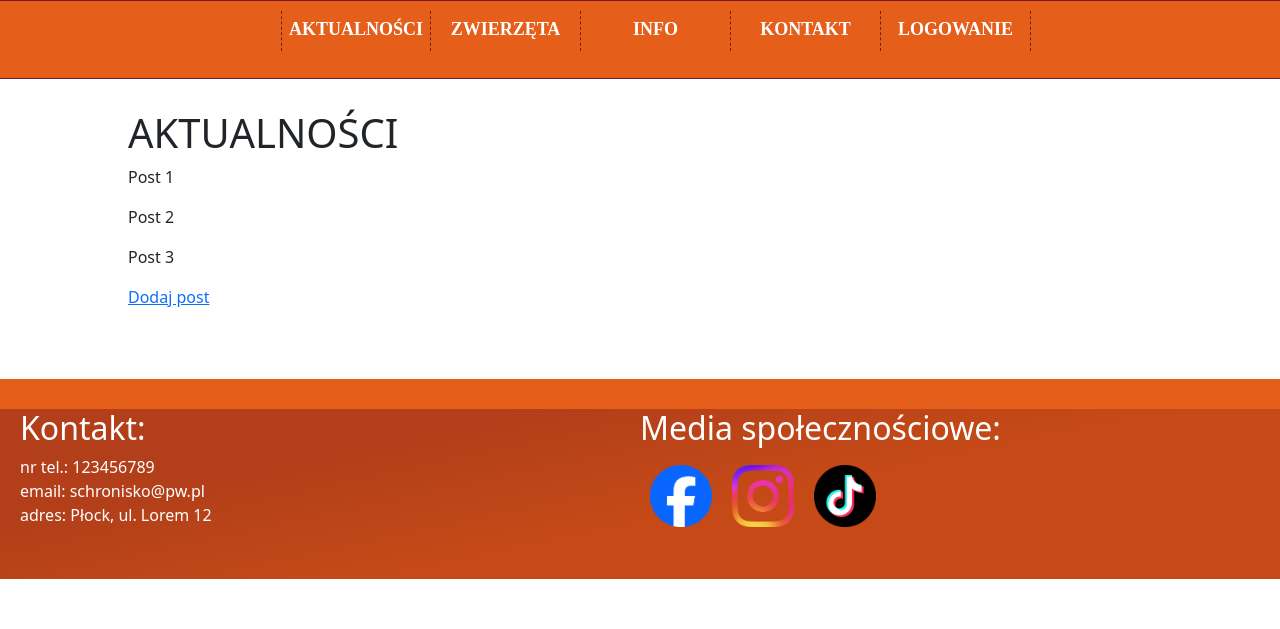
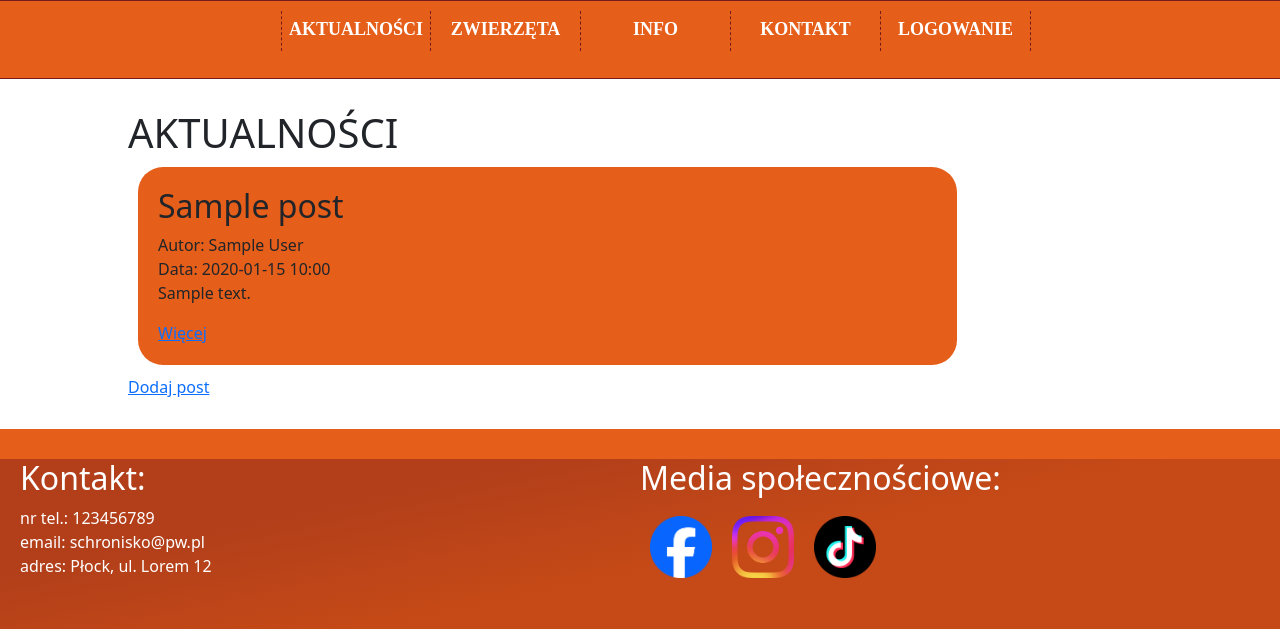
Before and after one commit to XCezor/Schronisko, a Flask app: page /aktualnosci in a window 1280 px wide. Shown: the part 225-854 px from the top of the page. Before the commit the page ends 804 px from the top, so only its background shows below. Run offline with Flask 3, Linux system fonts and the light colour scheme; tables that the repository leaves empty hold one stand-in row (values such as "Sample post"); some libraries are stand-ins or nearby versions.

Commit message:
Dodanie dodawania postów, wyświetlanie wszystkich postów i indywidualne strony dla postów.

```diff
--- a/app.py
+++ b/app.py
@@ -8,7 +8,9 @@ from datetime import datetime
 
 app = Flask(__name__)
 app.config['SECRET_KEY'] = "Ad0ptujPs4LubK0t4"
-app.config['SQLALCHEMY_DATABASE_URI'] = 'postgresql://admin:admin@localhost/html'
+app.config['SQLALCHEMY_DATABASE_URI'] = 'postgresql://application:Ad0ptujPs4LubK0t4@localhost/schronisko'
+
+# Database
 
 db = SQLAlchemy(app)
 
@@ -18,21 +20,31 @@ class Pets(db.Model):
     name = db.Column(db.String(30))
     breed = db.Column(db.String(30))
     age = db.Column(db.Integer)
-    description = db.Column(db.String(1000))
-    date_add = db.Column(db.TIMESTAMP, default=datetime.utcnow())
-    date_on = db.Column(db.TIMESTAMP, default=datetime.utcnow())
-    date_off = db.Column(db.TIMESTAMP, default=datetime.utcnow())
+    description = db.Column(db.Text)
+    date_add = db.Column(db.TIMESTAMP, default=datetime.utcnow)
+    date_on = db.Column(db.TIMESTAMP, default=datetime.utcnow)
+    date_off = db.Column(db.TIMESTAMP, default=datetime.utcnow)
 
     type = db.relationship('Types', backref='pets', lazy=True)
 
 class Types(db.Model):
     type_id = db.Column(db.Integer, primary_key=True)
-    name = db.Column(db.String(50))
+    name = db.Column(db.String(20))
 
+class Posts(db.Model):
+    post_id = db.Column(db.Integer, primary_key=True)
+    title = db.Column(db.String(100), nullable=False)
+    author = db.Column(db.String(50), server_default='Brak')
+    description = db.Column(db.Text, nullable=False)
+    post_datetime = db.Column(db.DateTime, default=datetime.utcnow)
+    last_edit_datetime = db.Column(db.DateTime, default=None)
+
+# Forms
 
 class PostForm(FlaskForm):
     title = StringField("Tytuł", validators=[DataRequired()])
-    # description = StringField("Opis", validators=[DataRequired()])
+    author = StringField("Autor (opcjonalne):")
+    description = StringField("Opis", validators=[DataRequired()])
     submit = SubmitField("Dodaj")
 
 @app.route("/")
@@ -41,21 +53,33 @@ def home():
 
 @app.route("/aktualnosci")
 def posts():
-    return render_template("posts.html")
+    posts = Posts.query.order_by(Posts.post_datetime.desc())
+    return render_template("posts.html", posts=posts)
 
+@app.route("/aktualnosci/<int:id>")
+def post(id):
+    post = Posts.query.get_or_404(id)
+    return render_template("post.html", post=post)
 
 @app.route("/aktualnosci/dodaj-post", methods=['GET', 'POST'])
 def add_post():
-    title = None
     form = PostForm()
     if form.validate_on_submit():
-        title = form.title.data
+        post = Posts(
+            title = form.title.data,
+            author = form.author.data or 'Brak',
+            description = form.description.data
+            )
+
         form.title.data = ''
+        form.author.data = ''
+        form.description.data = ''
+
+        db.session.add(post)
+        db.session.commit()
         flash("Dodano post!")
 
-    return render_template("add_post.html",
-        title = title,
-        form = form )
+    return render_template("add_post.html", form=form)
 
 
 @app.route("/pets")
--- /dev/null
+++ b/static/css/posts.css
@@ -0,0 +1,13 @@
+/* orange: #e55e1a */
+/* grey: #4d485c */
+/* white:  #ffffff */
+/* brown: #b23f1a*/
+
+.post-box
+{
+    width: 80%;
+    margin: 10px;
+    padding: 20px;
+    border-radius: 25px;
+    background-color: #e55e1a;
+}
--- a/templates/add_post.html
+++ b/templates/add_post.html
@@ -18,6 +18,12 @@
     {{ form.title.label }}
     {{ form.title }}
     <br/>
+    {{ form.author.label }}
+    {{ form.author }}
+    <br/>
+    {{ form.description.label }}
+    {{ form.description }}
+    <br/>
     {{ form.submit() }}
 </form>
 
--- a/templates/posts.html
+++ b/templates/posts.html
@@ -1,12 +1,26 @@
 {% extends 'base.html' %}
+
+{% block head %}
+<link rel="stylesheet" href="{{ url_for('static', filename='css/posts.css') }}">
+{% endblock %}
 
 {% block body %}
 
 <h1>AKTUALNOŚCI</h1>
 
-<p>Post 1</p>
-<p>Post 2</p>
-<p>Post 3</p>
+{% for post in posts %}
+
+    <div class="post-box">
+        <h2>{{ post.title }}</h2>
+        Autor: {{ post.author }} <br/>
+        Data: {{ post.post_datetime.strftime('%Y-%m-%d %H:%M') }}
+
+        <p>{{ post.description }}</p>
+        <a href="{{ url_for('post', id=post.post_id) }}">Więcej</a>
+
+    </div>
+
+{% endfor %}
 
 <a href="/aktualnosci/dodaj-post">Dodaj post</a>
 
```
Also changed, not shown: templates/post.html (added, +19 -0 lines).
